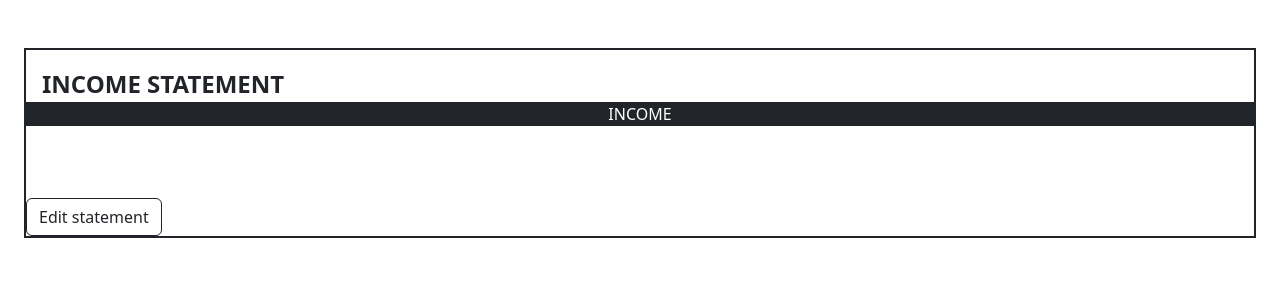
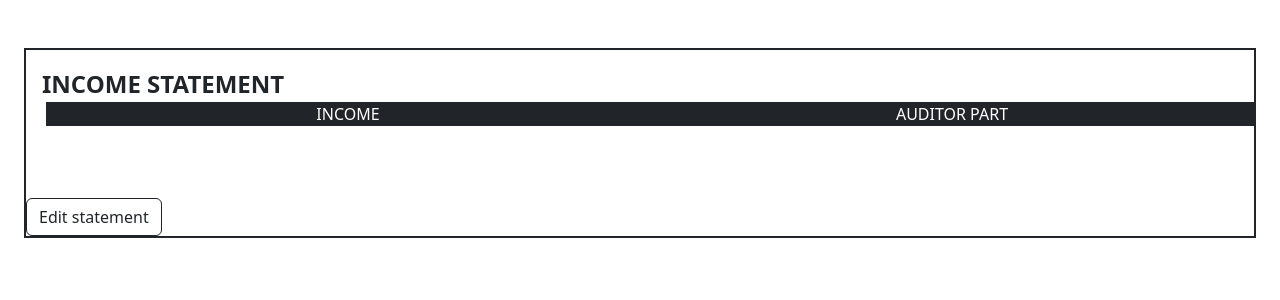
Before and after one commit to crypt096/richdad-financial-statement, a Vue app in the folder frontend/: page / in a window 1280 px wide. Shown: the top 300 px of the page. Built offline with nearby package versions, Linux system fonts and the light colour scheme.

Commit message:
Update Income.vue

```diff
--- a/frontend/src/components/income-statement/Income.vue
+++ b/frontend/src/components/income-statement/Income.vue
@@ -1,8 +1,12 @@
 <template>
   <div class="container-fluid text-center">
-    <div class="row">
+    <div class="row ms-2">
       <div class="col bg-dark text-uppercase text-white">
         Income
+      </div>
+
+      <div class="col bg-dark text-uppercase text-white">
+        Auditor part
       </div>
     </div>
   </div>
```
